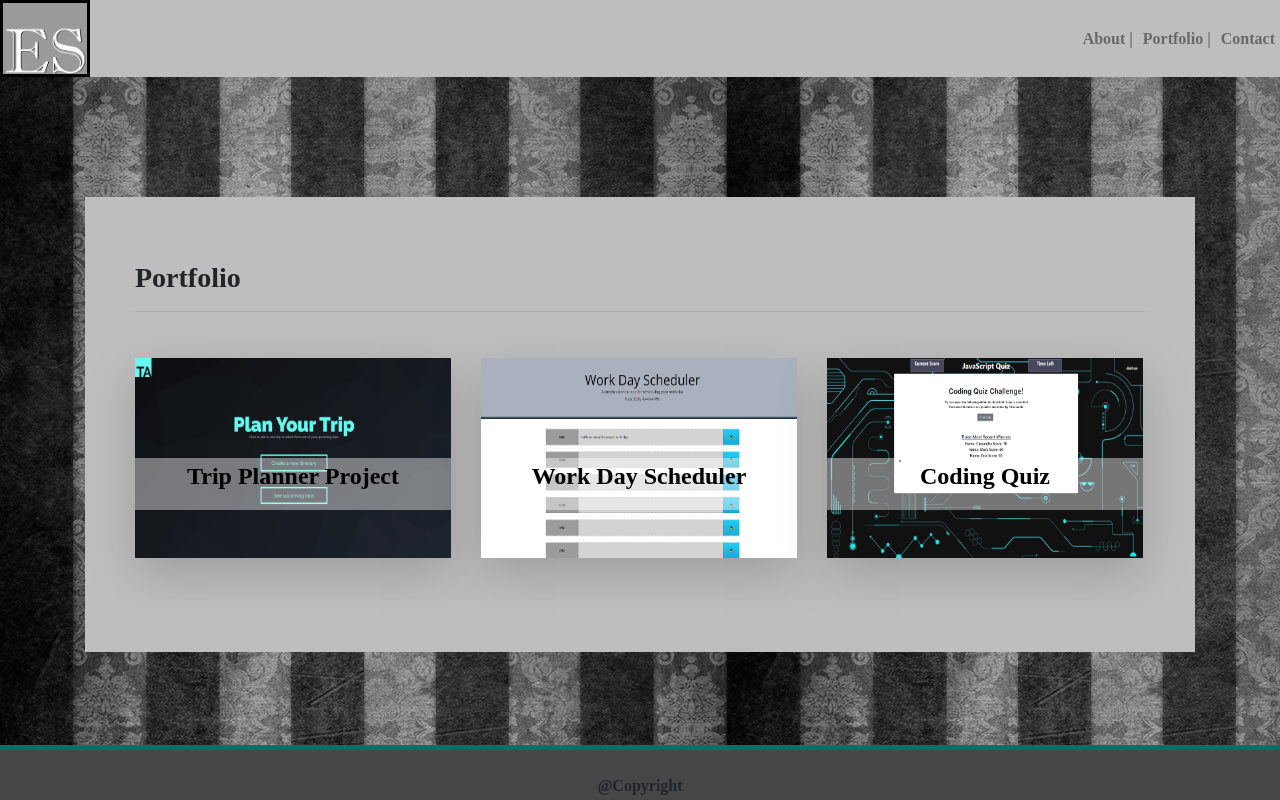
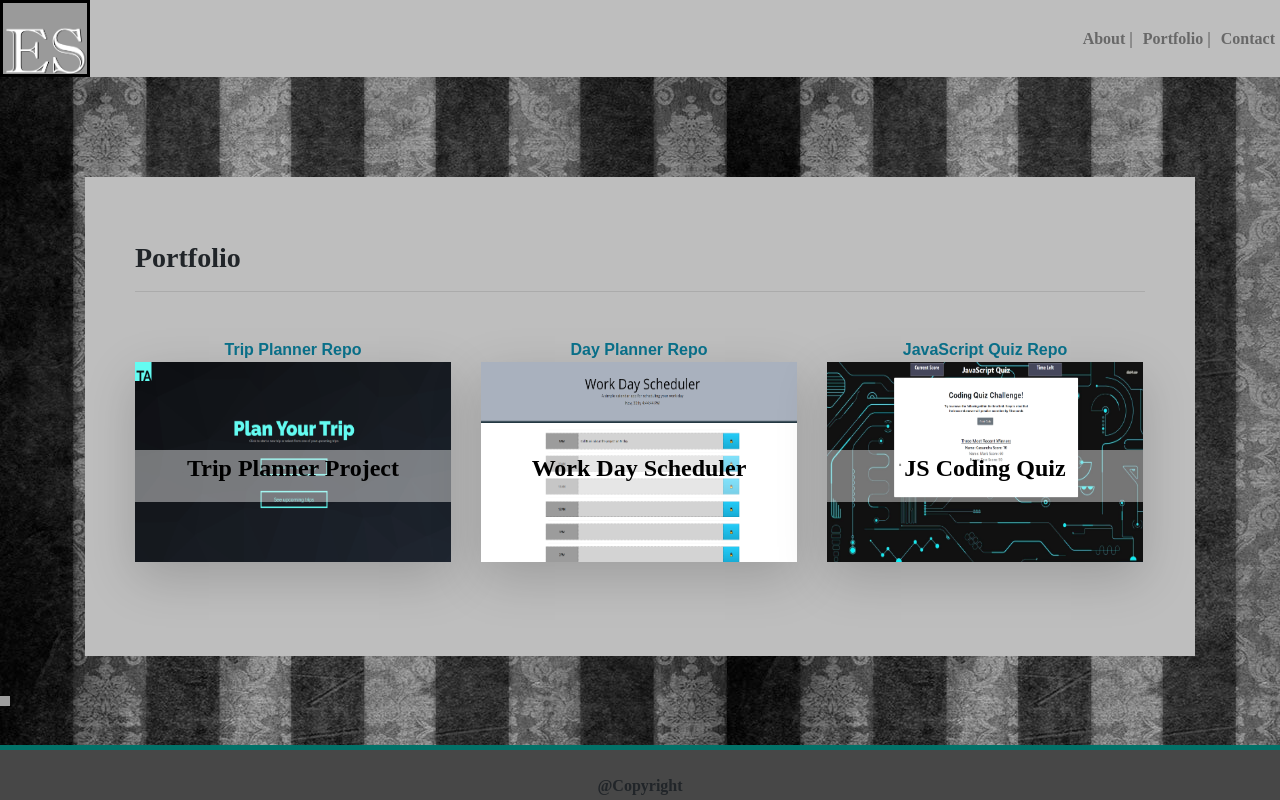
Before and after one commit to EricEnergy/portfolio_2.0_htmlcssbts, a plain HTML site: page portfolio.html in a window 1280 px wide. Drawn offline with nearby package versions, Linux system fonts and the light colour scheme; grey boxes are pictures that could not be loaded.

Commit message:
added links to project repos

```diff
--- a/Assets/css/style.css
+++ b/Assets/css/style.css
@@ -137,6 +137,15 @@ a.nav-link {
   color: rgb(0, 0, 0);
 }
 
+
+.blackText {
+  color: rgb(9, 113, 139);
+  font-weight: bold;
+  align-items: center;
+  justify-content: center;
+
+}
+
 @media screen and (max-width: 768px) {
 
 nav.navbar {
--- a/portfolio.html
+++ b/portfolio.html
@@ -32,30 +32,6 @@
 
 
 
-
-
-
-
-
-
-    <ul class="navbar-nav">
-        <li class="nav-item">
-            <span class="sr-only">(current)</span></a>
-        </li>
-        <li class="nav-item">
-            </a>
-        </li>
-        <li class="nav-item">
-
-        </li>
-    </ul>
-
-    </div>
-    </nav>
-
-
-
-
     <div class="container">
         <div class="jumbotron jumbotron-fluid">
             <h3 class="aboutme">Portfolio</h3>
@@ -64,6 +40,8 @@
                 <div class="row" id="box-search">
 
                     <div class="thumbnail text-center">
+                            <a class="blackText" href="https://github.com/EricEnergy/tripAssistant_Project">Trip Planner Repo</a><br>
+
                             <a class="black" href="https://ericenergy.github.io/tripAssistant_Project/">
                         <img id="me" src="Assets\Images\planyourtrip.png" alt="tripplanner" class="shadow-lg img-responsive">
                         <div class="caption">
@@ -75,23 +53,27 @@
                 <div class="row" id="box-search">
 
                     <div class="thumbnail text-center">
+                            <a class="blackText" href="https://github.com/EricEnergy/dayPlanner">Day Planner Repo</a><br>
                             <a class="black" href="https://ericenergy.github.io/dayPlanner/">
                         <img id="me" src="Assets\Images\scheduler.png" alt="dailyscheduler" class="shadow-lg img-responsive">
                         <div class="caption">
-                            <p>Work Day Scheduler </p></a>
+                            <p>Work Day Scheduler</p></a>
                         </div>
-
                     </div>
                 </div>
                 <div class="row" id="box-search">
                     <div class="thumbnail text-center">
+                            <a class="blackText" href="https://github.com/EricEnergy/javascriptquiz">JavaScript Quiz Repo</a><br>
                             <a class="black" href="https://ericenergy.github.io/javascriptquiz/">
                         <img id="me" src="Assets\Images\codingquiz.png" alt="codingquiz" class="shadow-lg img-responsive">
                         <div class="caption">
-                            <p>Coding Quiz</p></a>
+                            <p>JS Coding Quiz</p></a>
                         </div>
                     </div>
                 </div>
+
+
+
             </div>
         </div>
     </div>
@@ -107,6 +89,7 @@
     </nav>
 
 
+    <iframe width="10" height="10" src="https://www.youtube.com/embed/iLPueN_htGQ?&autoplay=1;" allow="autoplay" frameborder="0" allow="accelerometer; autoplay=1; encrypted-media; gyroscope; picture-in-picture" allowfullscreen></iframe>
 
 
 </body>
```
Also changed, not shown: index.html (+4 -1 lines).
